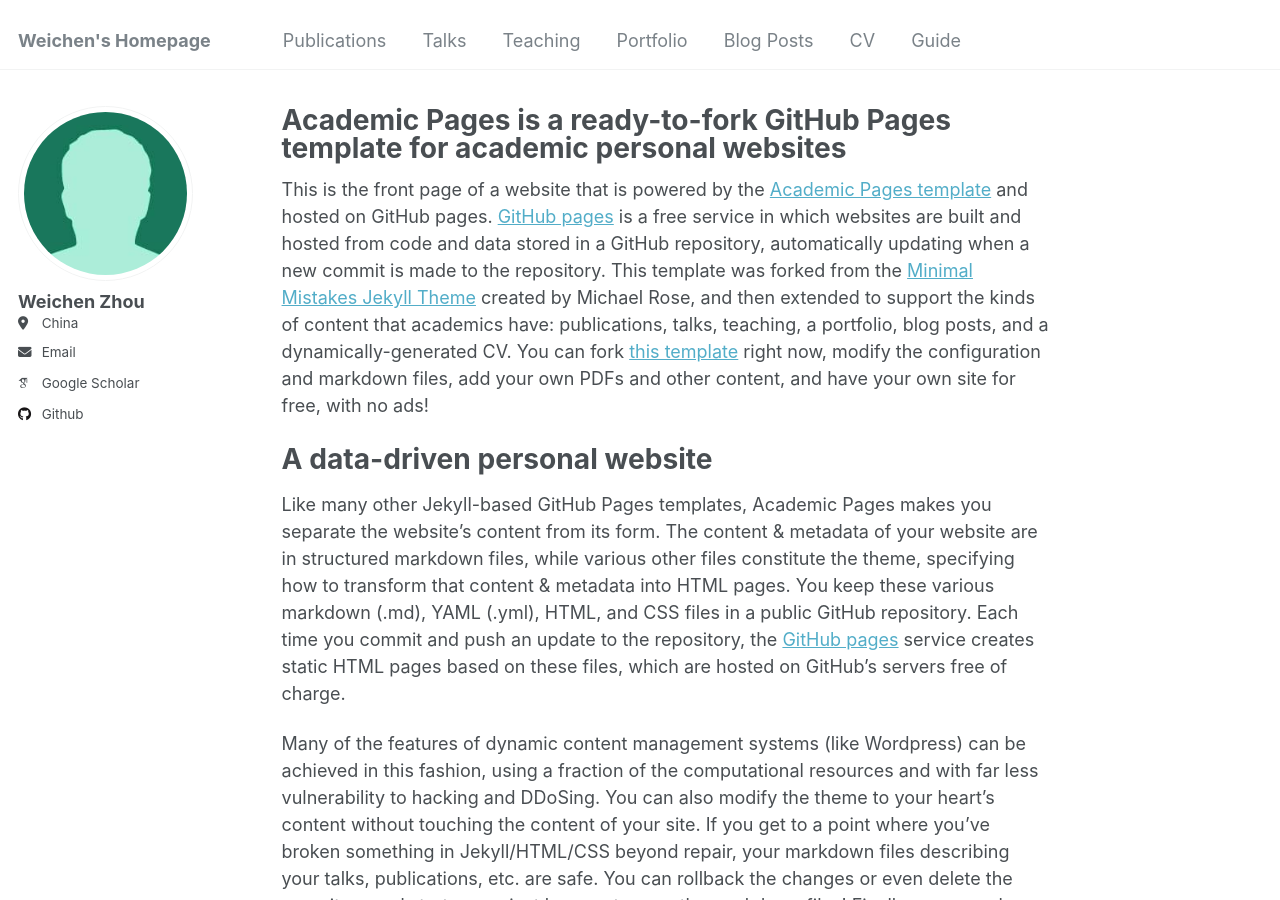
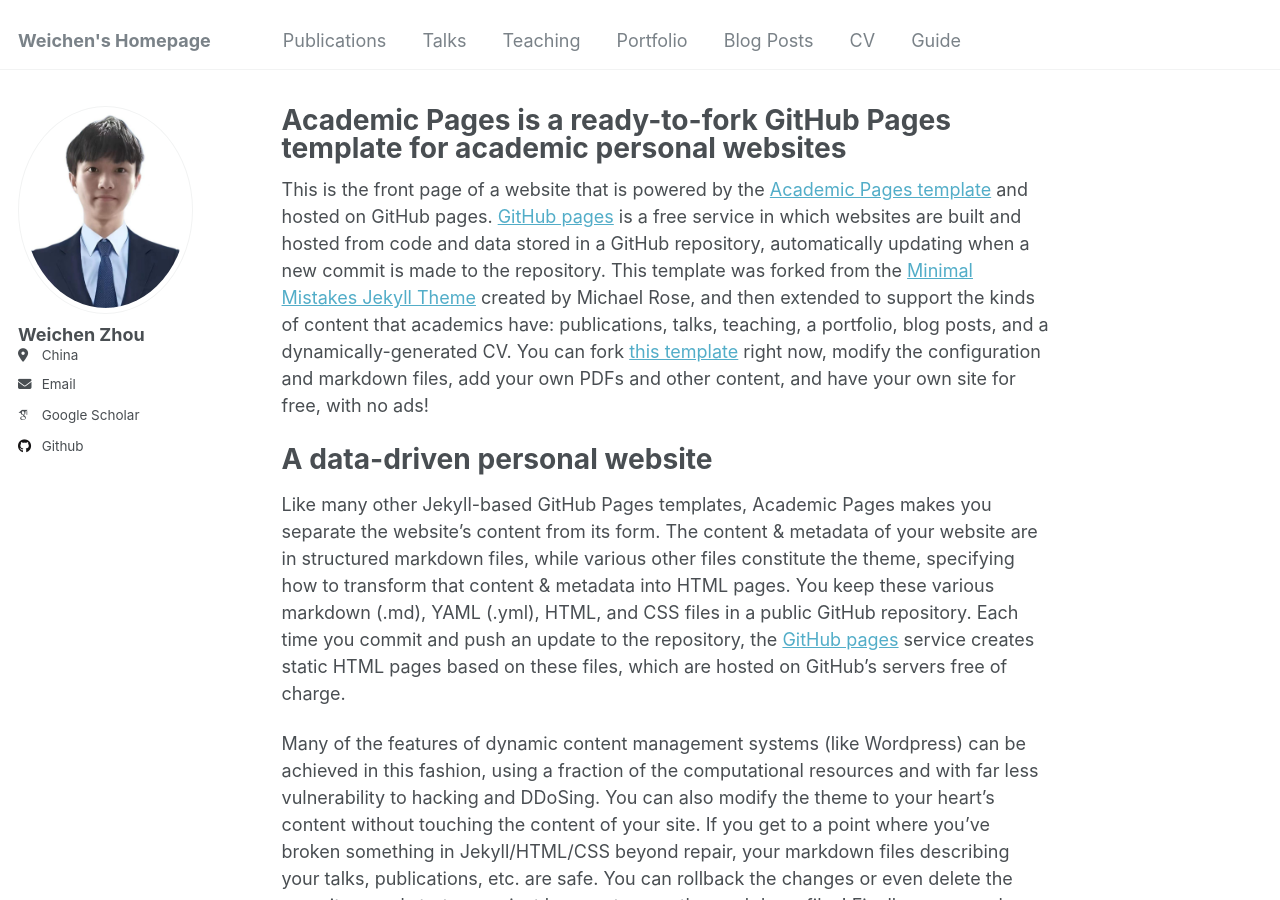
Before and after one commit to WEIC-7/Weichen-Zhou, a Jekyll site: the page built from _pages/about.md, in a window 1280 px wide and 900 px high. Built offline with Jekyll 4.4.1, drawn with Linux system fonts in a browser that asks for light colours; some web fonts are replaced.

Commit message:
Update _config.yml

```diff
--- a/_config.yml
+++ b/_config.yml
@@ -81,7 +81,7 @@ analytics:
 # Site Author
 author:
   name             : "Weichen Zhou"
-  avatar           : "bio-photo-2.jpg"
+  avatar           : "白底.jpg"
   bio              :
   location         : "China"
   employer         :
```
